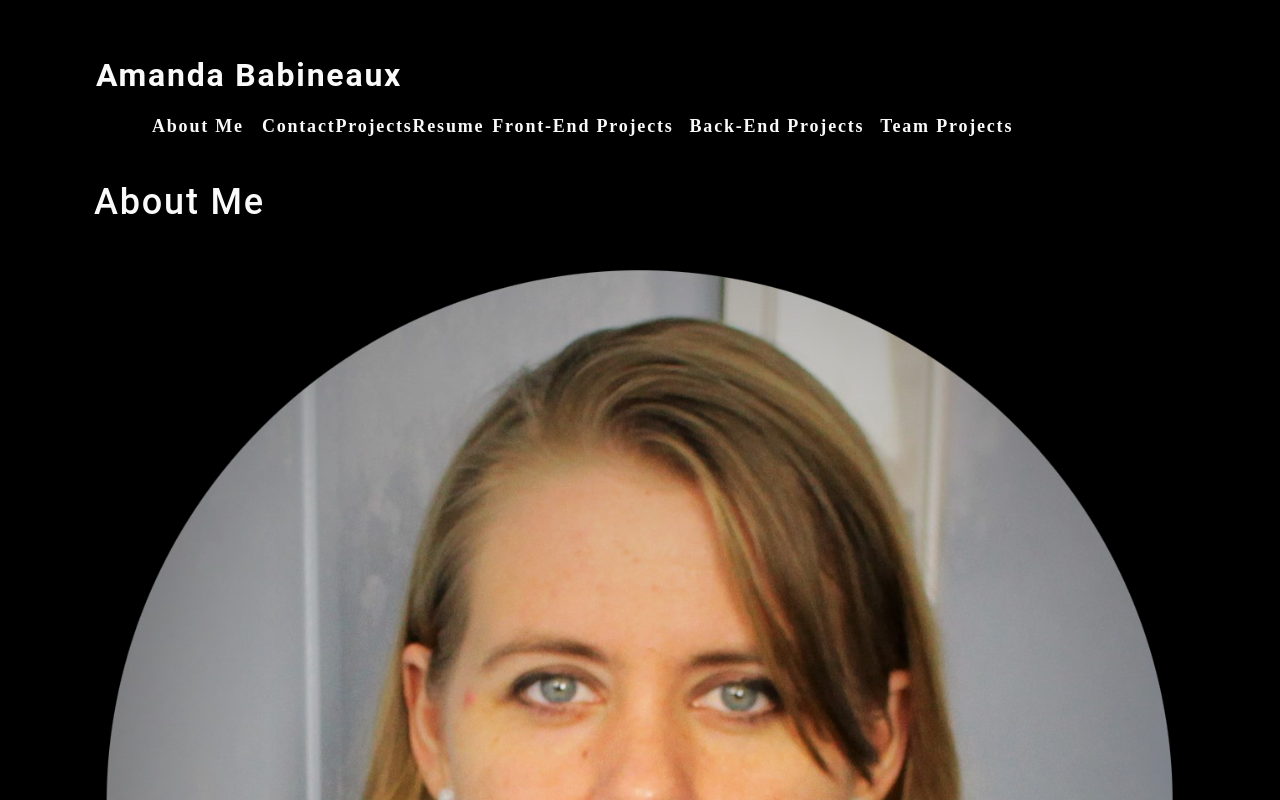
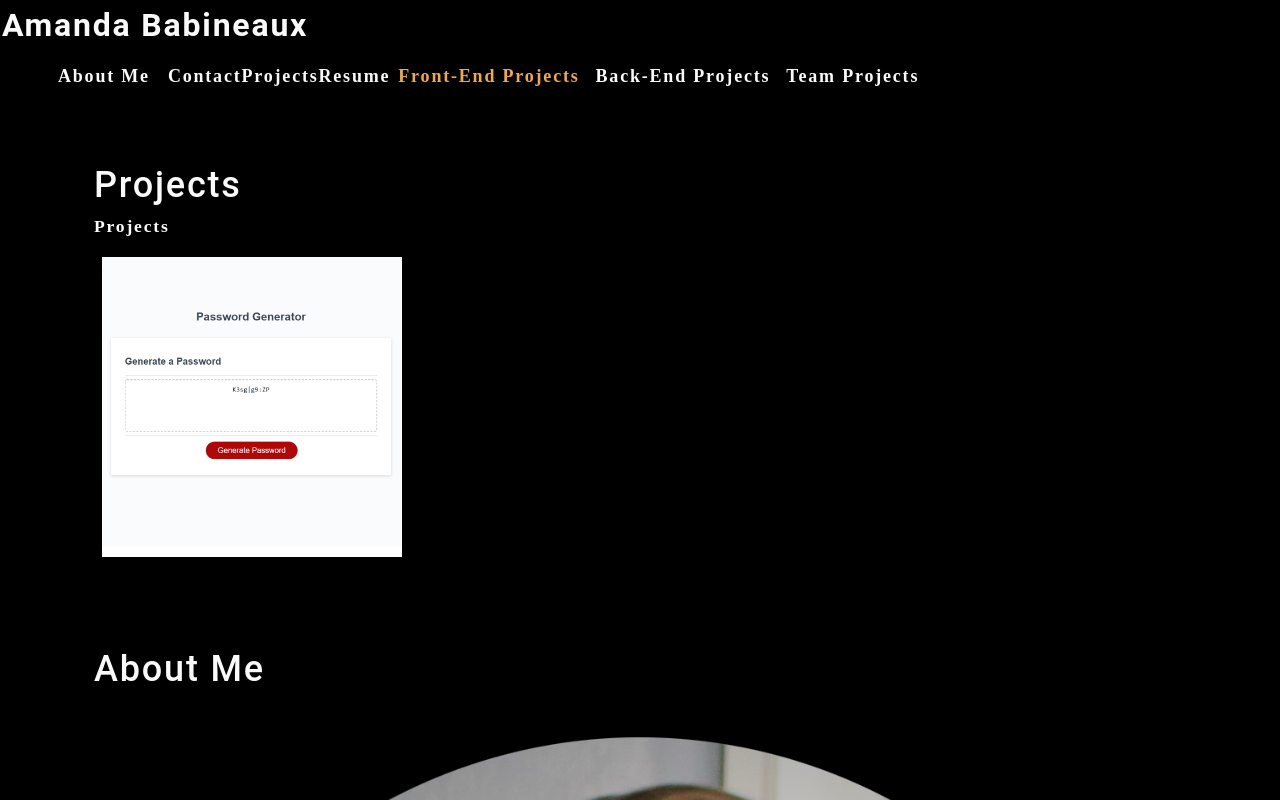
Before and after one commit to catse2000/spa-portfolio, a React (Create React App) app: page / in a window 1280 px wide. Shown: the top 800 px of the page. Built offline with nearby package versions, Linux system fonts and the light colour scheme.

Commit message:
added Projects

```diff
--- a/src/App.js
+++ b/src/App.js
@@ -1,13 +1,33 @@
 import './App.css';
-import React from 'react';
+import React, {useState} from 'react';
 import About from './components/About';
 import Nav from './components/Nav';
+import Projects from './components/Projects'
 
 function App() {
+  const [categories] = useState([
+    {
+        name: "Front-End Projects",
+        description: "Front End Web Projects I've completed"
+    },
+    {
+        name: "Back-End Projects",
+        description: "Back End Web Projects I've completed"
+    },
+    {
+        name: "Team Projects",
+        description: "Team projects I've worked on"
+    }
+]);
+const [currentCategory, setCurrentCategory] = useState(categories[0]);
   return (
     <div>
+      <Nav
+      categories={categories}
+      setCurrentCategory={setCurrentCategory}
+      currentCategory={currentCategory}></Nav>
       <main>
-        <Nav></Nav>
+        <Projects></Projects>
         <About></About>
       </main>
     </div>
--- a/src/components/Nav/index.js
+++ b/src/components/Nav/index.js
@@ -1,24 +1,15 @@
-import React from 'react';
+import React, { useEffect} from 'react';
 
-function Nav() {
-    const categories = [
-        {
-            name: "Front-End Projects",
-            description: "Front End Web Projects I've completed"
-        },
-        {
-            name: "Back-End Projects",
-            description: "Back End Web Projects I've completed"
-        },
-        {
-            name: "Team Projects",
-            description: "Team projects I've worked on"
-        }
-    ];
+function Nav(props) {
+    const {
+        categories = [],
+        setCurrentCategory,
+        currentCategory,
+    } = props;
 
-    function categorySelected(name) {
-        console.log(`${name} clicked`);
-    };
+    useEffect(() => {
+        document.title = currentCategory.name;
+    }, [currentCategory]);
 
     return (
         <header>
@@ -44,8 +35,8 @@
                         <span>Resume</span>
                     </li>
                     {categories.map((category) => (
-                        <li className="mx-1" key={category.name}>
-                            <span onClick={() => categorySelected(category.name)} >
+                        <li className={`mx-1 ${currentCategory.name === category.name && 'navActive'}`} key={category.name}>
+                            <span onClick={() => setCurrentCategory(category)} >
                                 {category.name}
                             </span>
                         </li>
--- /dev/null
+++ b/src/components/Projects/index.js
@@ -0,0 +1,20 @@
+import React from 'react';
+import photo from "../../assets/small/front/0.jpg";
+
+function Project() {
+    const currentCategory = {
+        name: "Projects",
+        description: "These are projects"
+    };
+    return (
+        <section>
+            <h1>{currentCategory.name}</h1>
+            <p>{currentCategory.name}</p>
+            <div className="flex-row">
+                <img src={photo} alt="Commercial Example" className="img-thumbnail mx-1" />
+            </div>
+        </section>
+    );
+};
+
+export default Project;
```
Also changed, not shown: 1 other file (tests, documents, lock files or other folders).
